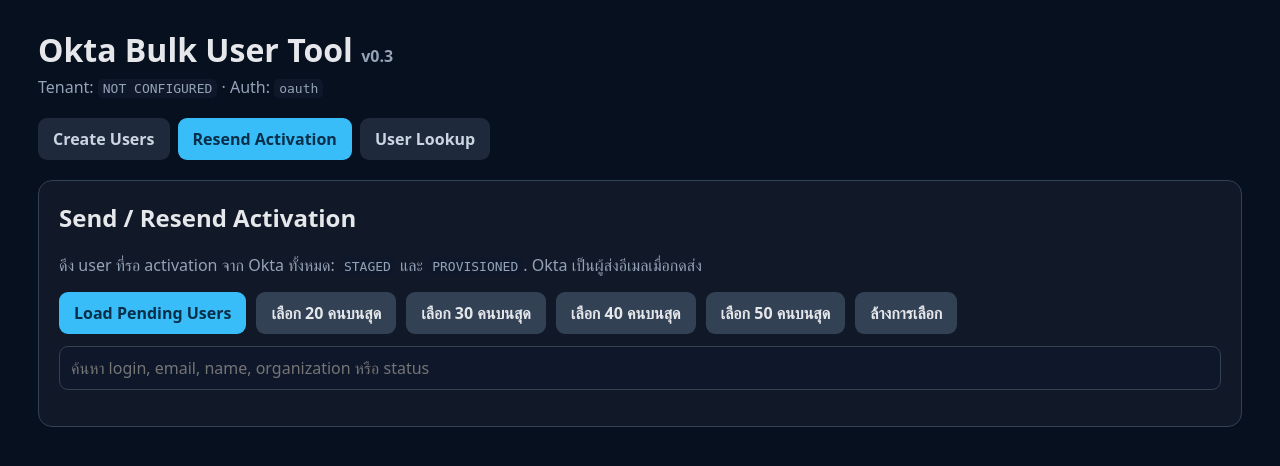
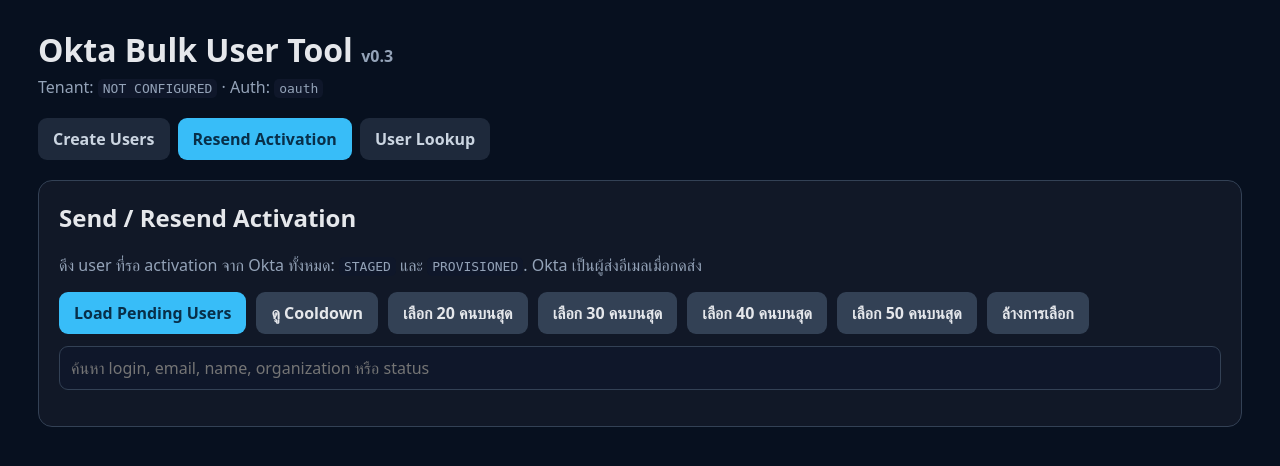
Before and after one commit to s-manotch/okta-bulk-tools, a FastAPI app: page / in a window 1280 px wide, after a click on "Resend Activation". Shown: the top 466 px of the page. Run offline with FastAPI, Linux system fonts and the light colour scheme; data that the repository does not hold is empty.

Commit message:
Check Status Cooldown

```diff
--- a/app/main.py
+++ b/app/main.py
@@ -96,6 +96,18 @@ def record_activation_sent(user_id: str, login: str) -> None:
             ON CONFLICT(user_id) DO UPDATE SET login = excluded.login, last_sent_at = excluded.last_sent_at""",
             [user_id, login, int(time.time())],
         )
+
+
+def activation_cooldown_records() -> list[dict[str, Any]]:
+    if activation_cooldown_seconds() == 0:
+        return []
+    cutoff = int(time.time()) - activation_cooldown_seconds()
+    with activation_db() as connection:
+        rows = connection.execute(
+            "SELECT user_id, login, last_sent_at FROM activation_sends WHERE last_sent_at >= ? ORDER BY last_sent_at DESC",
+            [cutoff],
+        ).fetchall()
+    return [{"id": row[0], "login": row[1], "last_sent_at": row[2]} for row in rows]
 
 
 def require_web_auth(credentials: HTTPBasicCredentials | None = Depends(security)):
@@ -402,6 +414,28 @@ async def pending_activation_users(_: bool = Depends(require_web_auth)):
     }
 
 
+@app.get("/api/activation/cooldown")
+async def activation_cooldown_users(_: bool = Depends(require_web_auth)):
+    records = activation_cooldown_records()
+    users_by_id = {user["id"]: user for user in await list_user_directory() if user.get("id")}
+    users = []
+    for record in records:
+        current = users_by_id.get(record["id"])
+        if current:
+            users.append({**current, "last_sent_at": record["last_sent_at"]})
+        else:
+            users.append({"id": record["id"], "login": record["login"], "status": "NOT_FOUND", "last_sent_at": record["last_sent_at"]})
+    return {
+        "summary": {
+            "total": len(users),
+            "ACTIVE": sum(user.get("status") == "ACTIVE" for user in users),
+            "PENDING": sum(user.get("status") in {"STAGED", "PROVISIONED"} for user in users),
+            "cooldown_hours": ACTIVATION_COOLDOWN_HOURS,
+        },
+        "users": users,
+    }
+
+
 @app.get("/api/users/directory")
 async def user_directory(_: bool = Depends(require_web_auth)):
     users = await list_user_directory()
--- a/app/templates/index.html
+++ b/app/templates/index.html
@@ -58,9 +58,10 @@
     <div class="card">
       <h2>Send / Resend Activation</h2>
       <p class="muted">ดึง user ที่รอ activation จาก Okta ทั้งหมด: <code>STAGED</code> และ <code>PROVISIONED</code>. Okta เป็นผู้ส่งอีเมลเมื่อกดส่ง</p>
-      <div class="row"><button onclick="loadPendingUsers()">Load Pending Users</button><button class="secondary" onclick="selectTopPending(20)">เลือก 20 คนบนสุด</button><button class="secondary" onclick="selectTopPending(30)">เลือก 30 คนบนสุด</button><button class="secondary" onclick="selectTopPending(40)">เลือก 40 คนบนสุด</button><button class="secondary" onclick="selectTopPending(50)">เลือก 50 คนบนสุด</button><button class="secondary" onclick="clearPendingSelection()">ล้างการเลือก</button><span id="selectedCount" class="muted"></span></div>
+      <div class="row"><button onclick="loadPendingUsers()">Load Pending Users</button><button class="secondary" onclick="loadCooldownUsers()">ดู Cooldown</button><button class="secondary" onclick="selectTopPending(20)">เลือก 20 คนบนสุด</button><button class="secondary" onclick="selectTopPending(30)">เลือก 30 คนบนสุด</button><button class="secondary" onclick="selectTopPending(40)">เลือก 40 คนบนสุด</button><button class="secondary" onclick="selectTopPending(50)">เลือก 50 คนบนสุด</button><button class="secondary" onclick="clearPendingSelection()">ล้างการเลือก</button><span id="selectedCount" class="muted"></span></div>
       <div class="row" style="margin-top:12px"><input id="pendingFilter" type="text" placeholder="ค้นหา login, email, name, organization หรือ status" class="wide" oninput="filterPendingUsers()"></div>
       <div id="summary" class="grid" style="margin-top:16px"></div><div id="previewArea"></div>
+      <div id="cooldownArea"></div>
       <div id="sendPanel" style="display:none;margin-top:18px">
         <div class="notice">STAGED จะใช้ Activate และ PROVISIONED จะใช้ Resend/Reactivate โดย Okta ส่งอีเมลให้เอง. คนที่ส่งสำเร็จแล้วจะถูกซ่อนตามเวลา cooldown</div>
         <div class="row"><label class="check"><input id="sendConfirm" type="checkbox"> ยืนยันให้ Okta ส่ง activation email ตามรายการที่เลือก</label><button class="danger" id="sendBtn" onclick="sendBulk()">Confirm & Send</button><button class="secondary" onclick="downloadResults()" id="downloadBtn" style="display:none">Download Result CSV</button></div>
@@ -101,6 +102,7 @@ let selectedPendingLogins=new Set(),activeSendJob=null;
 function pendingFilteredRows(){const term=document.getElementById('pendingFilter').value.trim().toLowerCase();return previewRows.filter(u=>[u.login,u.email,u.firstName,u.lastName,u.organization,u.status].join(' ').toLowerCase().includes(term))}
 function filterPendingUsers(){renderTable(pendingFilteredRows(),false)}
 async function loadPendingUsers(){document.getElementById('previewArea').innerHTML='<p class="muted">กำลังดึง user ที่รอ activation จาก Okta...</p>';document.getElementById('sendPanel').style.display='none';try{const d=await jsonFetch('/api/activation/pending');previewRows=d.users;selectedPendingLogins=new Set();document.getElementById('pendingFilter').value='';const s=d.summary;document.getElementById('summary').innerHTML=`<div class="pill">Total <b>${s.total}</b></div><div class="pill">STAGED <b class="warn">${s.STAGED}</b></div><div class="pill">PROVISIONED <b class="warn">${s.PROVISIONED}</b></div><div class="pill">Sendable <b class="good">${s.eligible}</b></div><div class="pill">Cooldown <b>${s.cooling_down}</b><br><span class="muted">hidden ${s.cooldown_hours}h</span></div>`;filterPendingUsers();updatePendingSelection();document.getElementById('sendPanel').style.display='block'}catch(e){document.getElementById('previewArea').innerHTML=`<p class="bad">${esc(e.message)}<br>ตรวจสอบ container log และ reverse proxy ว่า route <code>/api/activation/pending</code> เข้าถึงได้</p>`}}
+async function loadCooldownUsers(){const box=document.getElementById('cooldownArea');box.innerHTML='<p class="muted">กำลังตรวจสถานะล่าสุดของ user ใน cooldown...</p>';try{const d=await jsonFetch('/api/activation/cooldown'),s=d.summary;box.innerHTML=`<div class="card"><h3>Cooldown ล่าสุด</h3><p class="muted">ภายใน ${s.cooldown_hours} ชั่วโมง · Total ${s.total} · <span class="good">ACTIVE ${s.ACTIVE}</span> · <span class="warn">Pending ${s.PENDING}</span></p><div class="scroll"><table><thead><tr><th>Login</th><th>Email</th><th>Organization</th><th>Status ล่าสุด</th><th>ส่งล่าสุด</th></tr></thead><tbody>${d.users.map(u=>`<tr><td>${esc(u.login)}</td><td>${esc(u.email)}</td><td>${esc(u.organization)}</td><td class="${u.status==='ACTIVE'?'good':'warn'}">${esc(u.status)}</td><td>${esc(new Date(u.last_sent_at*1000).toLocaleString())}</td></tr>`).join('')||'<tr><td colspan="5" class="muted">ไม่มี user ใน cooldown</td></tr>'}</tbody></table></div></div>`}catch(e){box.innerHTML=`<p class="bad">โหลด cooldown ไม่สำเร็จ: ${esc(e.message)}</p>`}}
 function selectTopPending(count){selectedPendingLogins=new Set(pendingFilteredRows().filter(u=>u.activation_action).slice(0,count).map(u=>u.login));filterPendingUsers();updatePendingSelection()}
 function clearPendingSelection(){selectedPendingLogins=new Set();filterPendingUsers();updatePendingSelection()}
 function togglePending(login,checked){if(checked)selectedPendingLogins.add(login);else selectedPendingLogins.delete(login);updatePendingSelection()}
```
